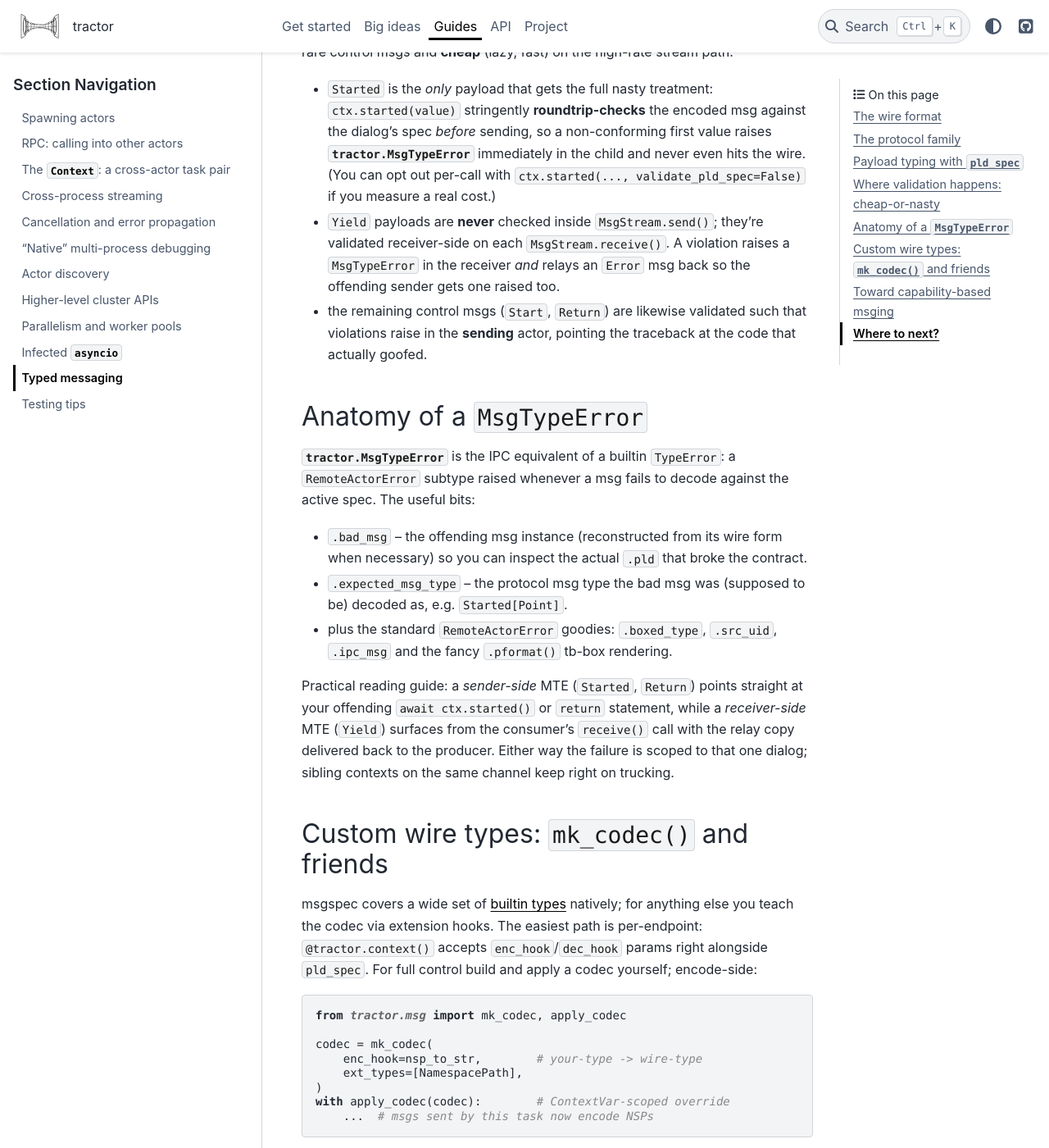
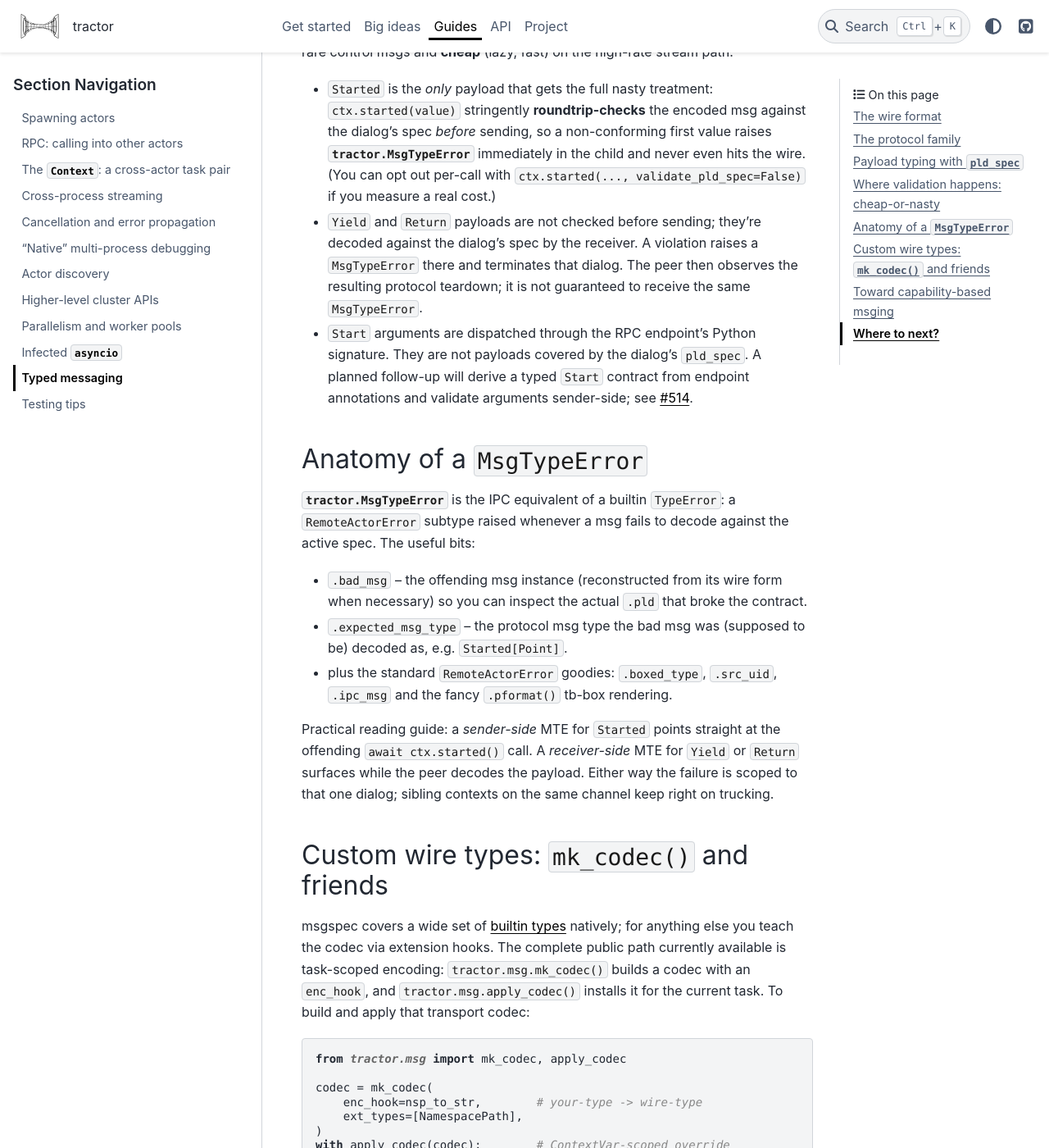
Before and after one commit to goodboy/tractor, a Sphinx documentation site: the page built from docs/guide/msging.rst, in a window 1280 px wide and 1400 px high, scrolled down 3328 px. Shown: the whole window at 82% size. Built offline with Sphinx 7.4.7 and the PyData theme 0.15.4, drawn with Linux system fonts in a browser that asks for light colours; some of the changed text lies outside the part shown.

Commit message:
Correct typed-msg validation docs
Document `Started` as the eager sender-side payload check and
`Yield` plus `Return` as receiver-side decoding boundaries without
promising a symmetric error relay.

Separate the working task-scoped codec encoder from the private
per-dialog decoder and the incomplete `@context` hook params.

Link the planned typed `Start` contract and sender-side argument
validation follow-up in #514.

(this patch was generated in some part by `opencode` using `gpt-5.6-sol` (`openai`))

```diff
--- a/docs/guide/msging.rst
+++ b/docs/guide/msging.rst
@@ -153,14 +153,16 @@ the high-rate stream path.
   never even hits the wire. (You can opt out per-call with
   ``ctx.started(..., validate_pld_spec=False)`` if you measure
   a real cost.)
-- ``Yield`` payloads are **never** checked inside
-  ``MsgStream.send()``; they're validated receiver-side on each
-  ``MsgStream.receive()``. A violation raises a ``MsgTypeError``
-  in the receiver *and* relays an ``Error`` msg back so the
-  offending sender gets one raised too.
-- the remaining control msgs (``Start``, ``Return``) are likewise
-  validated such that violations raise in the **sending** actor,
-  pointing the traceback at the code that actually goofed.
+- ``Yield`` and ``Return`` payloads are not checked before sending;
+  they're decoded against the dialog's spec by the receiver. A
+  violation raises a ``MsgTypeError`` there and terminates that
+  dialog. The peer then observes the resulting protocol teardown;
+  it is not guaranteed to receive the same ``MsgTypeError``.
+- ``Start`` arguments are dispatched through the RPC endpoint's
+  Python signature. They are not payloads covered by the dialog's
+  ``pld_spec``. A planned follow-up will derive a typed ``Start``
+  contract from endpoint annotations and validate arguments
+  sender-side; see `#514`_.
 
 Anatomy of a ``MsgTypeError``
 -----------------------------
@@ -177,21 +179,21 @@ a msg fails to decode against the active spec. The useful bits:
   ``.src_uid``, ``.ipc_msg`` and the fancy ``.pformat()`` tb-box
   rendering.
 
-Practical reading guide: a *sender-side* MTE (``Started``,
-``Return``) points straight at your offending ``await
-ctx.started()`` or ``return`` statement, while a *receiver-side*
-MTE (``Yield``) surfaces from the consumer's ``receive()`` call
-with the relay copy delivered back to the producer. Either way
-the failure is scoped to that one dialog; sibling contexts on the
-same channel keep right on trucking.
+Practical reading guide: a *sender-side* MTE for ``Started`` points
+straight at the offending ``await ctx.started()`` call. A
+*receiver-side* MTE for ``Yield`` or ``Return`` surfaces while the
+peer decodes the payload. Either way the failure is scoped to that
+one dialog; sibling contexts on the same channel keep right on
+trucking.
 
 Custom wire types: ``mk_codec()`` and friends
 ---------------------------------------------
 msgspec covers a wide set of `builtin types`__ natively; for
-anything else you teach the codec via extension hooks. The
-easiest path is per-endpoint: ``@tractor.context()`` accepts
-``enc_hook``/``dec_hook`` params right alongside ``pld_spec``.
-For full control build and apply a codec yourself; encode-side:
+anything else you teach the codec via extension hooks. The complete
+public path currently available is task-scoped encoding:
+``tractor.msg.mk_codec()`` builds a codec with an ``enc_hook``, and
+``tractor.msg.apply_codec()`` installs it for the current task. To
+build and apply that transport codec:
 
 __ https://jcristharif.com/msgspec/supported-types.html
 
@@ -206,8 +208,9 @@ __ https://jcristharif.com/msgspec/supported-types.html
     with apply_codec(codec):        # ContextVar-scoped override
         ...  # msgs sent by this task now encode NSPs
 
-and decode-side, scoped to an open context (note the import from
-``tractor.msg._ops``, not yet re-exported):
+The context manager which temporarily installs payload-decoder
+settings on an open context is separate and still private (note
+the ``tractor.msg._ops`` import):
 
 .. code:: python
 
@@ -220,11 +223,15 @@ and decode-side, scoped to an open context (note the import from
     ):
         ...  # this dialog's payloads decode as NSPs
 
-``apply_codec()`` is ``ContextVar``-scoped: it overrides the
-codec for the current task (and only that task), not the whole
-process. For complete working flows, including hook pairing rules
-and roundtrip cases, see ``tests/msg/test_ext_types_msgspec.py``
-and ``tests/msg/test_pldrx_limiting.py``.
+``apply_codec()`` is ``ContextVar``-scoped: it overrides the codec
+for the current task (and only that task), not the whole process.
+``@tractor.context()`` accepts ``enc_hook`` and ``dec_hook``
+parameters, but their runtime wiring is not yet a symmetric,
+end-to-end public hook pair: the encode hook is not consumed and
+the decode hook is not applied on both peers. For the working flows
+and their current boundaries, see
+``tests/msg/test_ext_types_msgspec.py`` and
+``tests/msg/test_pldrx_limiting.py``.
 
 The runtime dogfoods this pattern with
 :class:`tractor.msg.NamespacePath`: a ``str``-subtype shaped like
@@ -253,13 +260,15 @@ escape hatch. Both are exercised end-to-end in
 ``tests/msg/test_pldrx_limiting.py`` and
 ``tests/msg/test_ext_types_msgspec.py``.
 
-On the codec-hook side, the ``enc_hook``/``dec_hook`` pair is
-today only reachable via ``tractor.msg._ops``; a public *factory*
-API for them is drafted in `#376`_ (from
+The codec constructor and task-scoped override are public; the
+per-dialog decoder override remains private, and the decorator hook
+parameters remain incomplete. `#376`_ (from
 `@guilledk <https://github.com/guilledk>`_, on the
 `auto_codecs <https://github.com/goodboy/tractor/tree/auto_codecs>`_
-branch) — the likely long-term home for custom-type
-(de)serialization.
+branch) instead drafts pair-building factories which derive
+matching ``enc_hook``/``dec_hook`` functions and encoder/decoder
+pairs from a type spec. That automation, not hook availability,
+is the proposed long-term home for custom-type (de)serialization.
 
 If strongly-typed distributed systems get you going, we'd love
 your input on any of the above.
@@ -282,3 +291,4 @@ Where to next?
 .. _#36: https://github.com/goodboy/tractor/issues/36
 .. _#365: https://github.com/goodboy/tractor/issues/365
 .. _#376: https://github.com/goodboy/tractor/pull/376
+.. _#514: https://github.com/goodboy/tractor/issues/514
```
